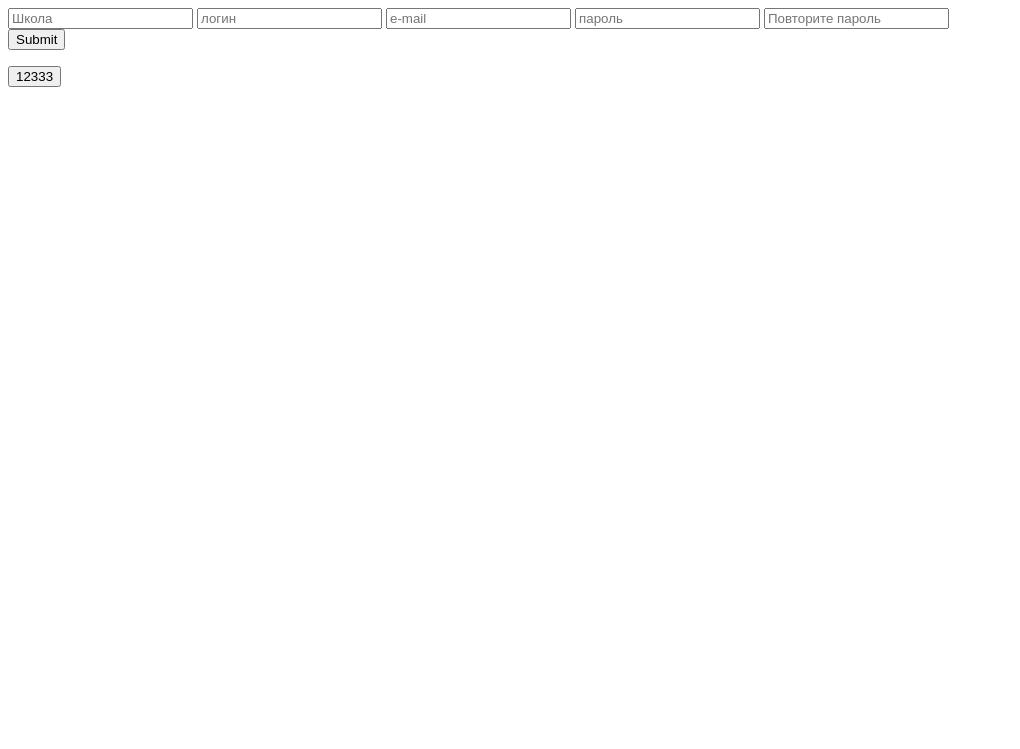
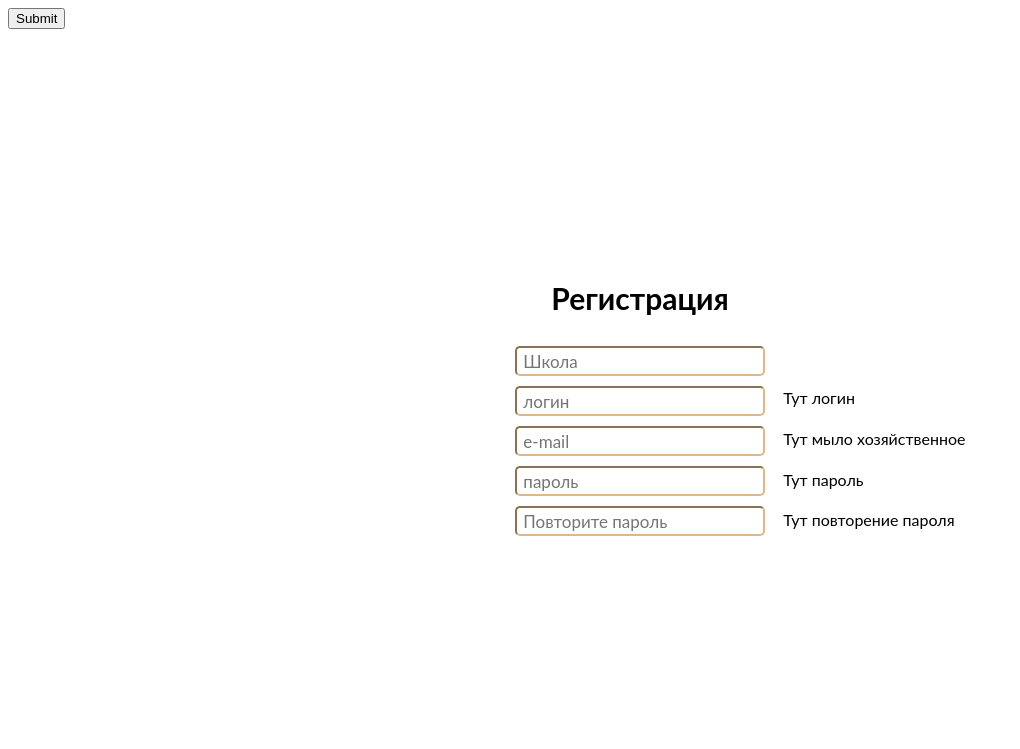
Before and after one commit to DigitalSamuraiDTM/first_web_with_Django, a Django app: page /main/register/ in a window 1280 px wide. Shown: the top 749 px of the page, without its empty margins (0-1020 px from the left). Run offline with Django 3.2, Linux system fonts and the light colour scheme; some libraries are stand-ins or nearby versions.

Commit message:
font-size,html

```diff
--- a/my_first_work/settings.py
+++ b/my_first_work/settings.py
@@ -11,7 +11,6 @@ https://docs.djangoproject.com/en/2.1/ref/settings/
 """
 
 import os
-
 # Build paths inside the project like this: os.path.join(BASE_DIR, ...)
 BASE_DIR = os.path.dirname(os.path.dirname(os.path.abspath(__file__)))
 
--- a/subs/static/subs/other_style.css
+++ b/subs/static/subs/other_style.css
@@ -246,7 +246,7 @@
     font-family: "Lato", sans-serif;
 }
 
- #help_with_results_bars{
+#help_with_results_bars{
     z-index: 0;
     height: 220px;
     width: 1000px;
@@ -285,3 +285,70 @@
 #back_to_main:hover{
     background-color: burlywood;
 }
+
+#register_block_1{
+    position: absolute;
+    left:50%;
+    top: 500px;
+    margin-right: 50%;
+    transform: translate(-50%,-50%);
+    height: 500px;
+    width: 250px;
+    border: 1px;
+}
+
+#user_login, #e_mail, #input_school, #password, #repeat_password{
+    position: relative;
+    height: 30px;
+    width: 250px;
+    border-color: burlywood;
+    border-radius: 5px;
+    outline: none;
+    font-family: "Lato", sans-serif;
+    font-size: 17px;
+}
+
+#user_login{
+    top: 10px;
+}
+
+#e_mail{
+    top: 20px;
+}
+
+#password{
+    top: 30px;
+}
+
+#repeat_password{
+    top: 40px;
+}
+
+#registration_h1{
+    text-align: center;
+    font-family: "Lato", sans-serif;
+    font-size: 30px;
+}
+
+#check_input_register{
+    position: absolute;
+    left:69%;
+    top: 450px;
+    margin-right: 50%;
+    transform: translate(-50%,-50%);
+    width: 200px;
+    font-family: "Lato", sans-serif;
+}
+#true_mail{
+    position: relative;
+    top: 6px;
+}
+
+#true_password{
+    top: 12px;
+    position: relative;
+}
+#true_repeat_password{
+    position: relative;
+    top: 17px;
+}
--- a/subs/static/subs/scripts.js
+++ b/subs/static/subs/scripts.js
@@ -1,6 +1,5 @@
-
 var yes = false;
-var no = false;
+var no = false, repeat_password_val='', password_val='';
 var number_quest = 0,fear_not_waiting_social = 0, low_resistance_stress = 0, problems_and_fears_with_teachers = 0 ;
 var  main_choice_quest = 0, anxiety_in_school = 0, social_fear = 0,  frustration = 0, fear_self_expressions = 0, fear_situation_to_check = 0 ;
 var progress_bar = 0, percent_test =1, width_main_choice_quest_bar, width_anxiety_in_school_bar, width_social_fear_bar, width_frustration_bar, width_fear_self_expression_bar,
@@ -189,14 +188,6 @@ function back_to_main() {
 
 function to_start_filips() {
     location.href='/main/FilipsTest/start/'
-}
-
-function to_magic_filips() {
-    x+=1;
-    document.getElementById('rez').innerText=x;
-
-    progress_bar=10+progress_bar;
-    progress.style.width=progress_bar;
 }
 
 function to_test_filips() {
@@ -969,7 +960,7 @@ function to_register_page() {
 }
 
 function check_name(){
-    console.log('Запрос прошел');
+
     $.ajax({
        type:"GET", //тип запроса
        url:"check_login/", //url запроса
@@ -980,11 +971,49 @@ function check_name(){
         cache: false,
        success: function (data) { //функция выполняющаяся после ответа сервера
            if (data == "good"){
-                console.log('Имя свободно');
+                document.getElementById('true_login').innerText='Свободно с:';
            }
            else if (data == "bad"){
-                console.log('Имя есть в базе данных!');
+                document.getElementById('true_login').innerText='Этот логин занят, попробуйте другой!';
            }
        }
     });
+
 }
+
+function check_mail(){
+    console.log('awdawdpha');
+    $.ajax({
+        type:"GET",
+        url:"check_mail",
+        data:{
+            'mail':$('#e_mail').val(),
+        },
+        cache: false,
+        success: function (data) {
+            if (data=="good"){
+
+                document.getElementById('true_mail').innerText='Хорошее мыло!';
+
+            }
+            else if (data=="bad"){
+                document.getElementById('true_mail').innerText='Такое мыло у нас уже есть!';
+            }
+        }
+    })
+}
+
+function check_repeat_password() {
+
+    repeat_password_val = document.getElementById('repeat_password').value;
+    password_val=document.getElementById('password').value;
+    if (password_val==repeat_password_val){
+        repeat_password.style.borderColor='lightgreen';
+        document.getElementById('true_repeat_password').innerText='Пароли совпадают';
+    }
+    else {
+        repeat_password.style.borderColor='red';
+        document.getElementById('true_repeat_password').innerText='НЕ СОВПАДАЮТ';
+    }
+
+}
--- a/subs/templates/subs/register.html
+++ b/subs/templates/subs/register.html
@@ -1,32 +1,46 @@
 {% load static %}
+
 <html lang="en">
 <head>
     <meta charset="UTF-8">
+    <link rel="stylesheet" href="//maxcdn.bootstrapcdn.com/bootstrap/3.2.0/css/bootstrap-theme.min.css">
     <link  rel="stylesheet" type="text/css" href="{% static 'subs/other_style.css' %}" /> <!--подключили другой внешний файл css-->
     <script type = 'text/javascript' src = "{% static 'subs/scripts.js' %}"></script>
     <script src="https://ajax.googleapis.com/ajax/libs/jquery/3.3.1/jquery.min.js"></script>
     <title>Регистрация</title>
 </head>
 <body>
+
     <article>
+
         <form method="post" action="{% url 'signup' %}">
+            <section id="register_block_1">
             {% csrf_token %}
-            <section>
-            <input type="text" name="school" placeholder="Школа" aria-describedby="basic-addon1">
+            <h1 id="registration_h1">Регистрация</h1>
 
-            <input type="text" name="login" placeholder="логин" aria-describedby="basic-addon1" id="user_login">
+            <input type="text" name="school" placeholder=" Школа" aria-describedby="basic-addon1" id="input_school">
 
-            <input type="text" name="mail" placeholder="e-mail" aria-describedby="basic-addon1">
+            <input type="text" name="login" placeholder=" логин" aria-describedby="basic-addon1" id="user_login" onkeyup=check_name()>
 
-            <input type="password" name="password"  placeholder="пароль" aria-describedby="basic-addon1">
+            <input type="text" name="mail" placeholder=" e-mail" aria-describedby="basic-addon1" id="e_mail" onchange=check_mail()>
 
-            <input type="password" name="repeat_password" placeholder="Повторите пароль" aria-describedby="basic-addon1">
+            <input type="password" name="password" id="password"  placeholder=" пароль" aria-describedby="basic-addon1" onkeyup= >
+
+            <input type="password" name="repeat_password" placeholder=" Повторите пароль" id="repeat_password" aria-describedby="basic-addon1" onkeyup=check_repeat_password()>
+
             </section>
-        <section>
-            <input type="submit">
-        </section>
+            <section id="check_input_register">
+                <p id="true_login">Тут логин</p>
+                <p id="true_mail">Тут мыло хозяйственное</p>
+                <p id="true_password">Тут пароль</p>
+                <p id="true_repeat_password">Тут повторение пароля</p>
+            </section>
+                <section>
+                    <input type="submit">
+                </section>
+
         </form>
-        <button type="button"  id="check_login" onclick="check_name()">12333</button>
+
     </article>
 
 </body>
--- a/subs/urls.py
+++ b/subs/urls.py
@@ -1,27 +1,23 @@
 from django.urls import path
 from . import views
 
-urlpatterns =  [
-        path('', views.index, name='subs'),
+urlpatterns = [
+    path('', views.index, name='subs'),
 
-        path('FilipsTest/start/', views.start_quest, name='start'),
+    path('FilipsTest/start/', views.start_quest, name='start'),
 
-        path('register/', views.register, name='register'),
+    path('register/', views.register, name='register'),
 
-        #path('<int:a>/', views.detail, name='detail'), #принимает значение int и отрисовывает страницу по значению. СТРОГИЙ СИНТАКСИС!
+    # path('<int:a>/', views.detail, name='detail'), #принимает значение int и отрисовывает страницу по значению. СТРОГИЙ СИНТАКСИС!
 
-        path('FilipsTest/results/', views.rezults, name='results'),
+    path('FilipsTest/results/', views.rezults, name='results'),
 
-        path('FilipsTest/test/', views.FilipsTest, name='FilipsTest'),
+    path('FilipsTest/test/', views.FilipsTest, name='FilipsTest'),
 
-        path('signup', views.signup, name='signup'), #имя создано для того, чтобы форма могла по нему обращаться!
+    path('signup', views.signup, name='signup'),  # имя создано для того, чтобы форма могла по нему обращаться!
 
-        path('check_login/', views.check_login, name='check_login'),
+    path('register/check_login/', views.check_login, name='check_login'),
 
+    path('register/check_mail/', views.check_mail, name='check_mail'),
 
-
-
-
-
-
-    ]
+]
--- a/subs/views.py
+++ b/subs/views.py
@@ -3,32 +3,37 @@ from django.http import HttpResponse, HttpResponseRedirect
 from .models import User
 
 
+def detail(request, a):
+    html = 'subs/html_test/' + str(a) + '_quest.html'
+    return render(request, html)
 
-def detail(request,a):
-    html = 'subs/html_test/'+str(a)+'_quest.html'
-    return render(request,html)
 
 def register(request):
     return render(request, 'subs/register.html')
 
+
 def index(request):
-
     baton = 10
     out = {'baton': baton}
     a = 'subs/index.html'
-    return render(request,a,out)
+    return render(request, a, out)
+
 
 def start_quest(request):
-    return render(request,'subs/test_filips/start.html')
+    return render(request, 'subs/test_filips/start.html')
+
 
 def rezults(request):
-    return render(request,'subs/test_filips/rezults.html')
+    return render(request, 'subs/test_filips/rezults.html')
+
 
 def FilipsTest(request):
-    return render(request,'subs/test_filips/test.html')
+    return render(request, 'subs/test_filips/test.html')
+
 
 def zero(request):
     return render(request, 'subs/zero.html')
+
 
 def signup(request):
     login = request.POST.get("login", False)
@@ -38,18 +43,25 @@ def signup(request):
     repeat_password = request.POST.get("repeat_password", False)
     print(login, mail, school, password, repeat_password)
     if password == repeat_password:
-        reg = User(school_name=school, user_name=login,e_mail=mail,password=password)
+        reg = User(school_name=school, user_name=login, e_mail=mail, password=password)
         reg.save()
         return HttpResponseRedirect('/main')
     elif password != repeat_password:
         return HttpResponseRedirect('/')
 
+
 def check_login(request):
     login = request.GET.get('login', False)
-    print(login)
-    user = User.objects.values_list('user_name', flat=True) #выборка значений столбца из базы данных
-    print(user)
+    user = User.objects.values_list('user_name', flat=True)  # выборка значений столбца из базы данных
     if login not in user:
         return HttpResponse('good', content_type='text/html')
     else:
         return HttpResponse('bad', content_type='text/html')
+
+def check_mail(request):
+    mail = request.GET.get('mail', False)
+    user_mail = User.objects.values_list('e_mail', flat=True)
+    if mail not in user_mail:
+        return HttpResponse('good', content_type='text/html')
+    else:
+        return HttpResponse('bad', content_type='text/html')
```
Also changed, not shown: subs/templates/subs/index.html (+0 -10 lines), db.sqlite3.
